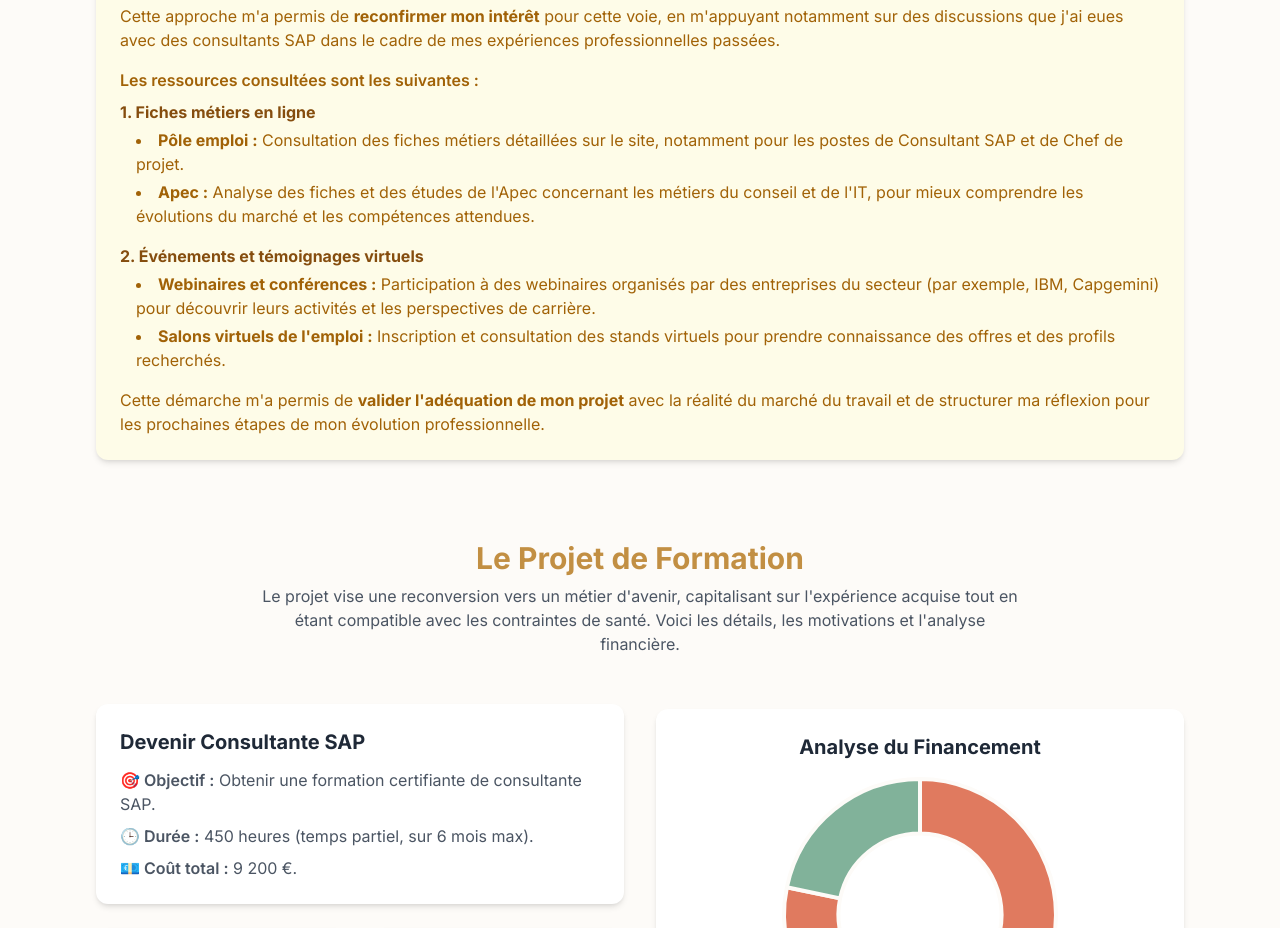
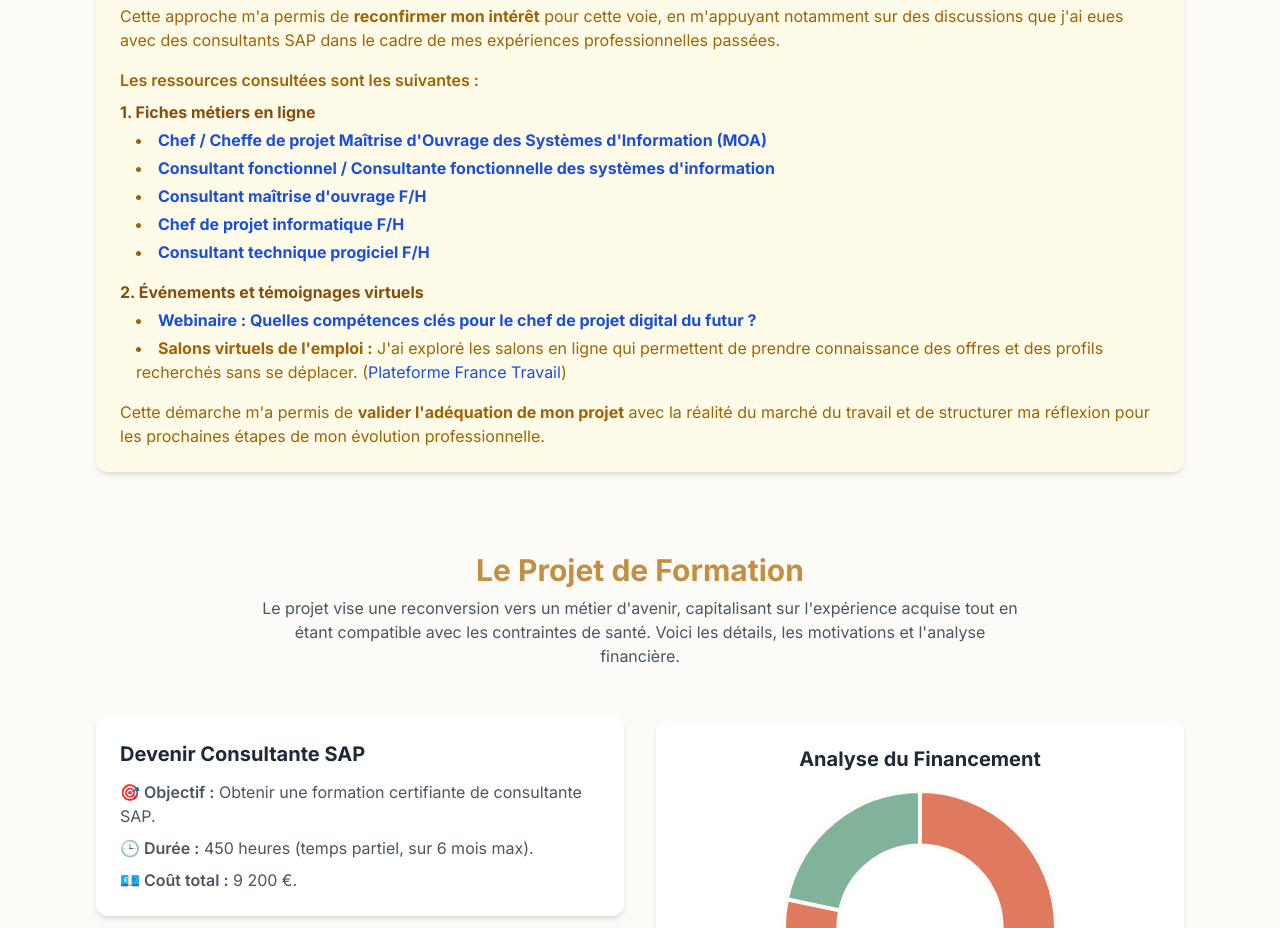
Before and after one commit to MMPA1974/Mathilde-PAISLEY_Tableau-de-Bord-Conseil-en-Evolution-Professionnelle, a plain HTML site: page index.html in a window 1280 px wide. Shown: the part 1760-2688 px from the top of the page. Drawn offline with nearby package versions, Linux system fonts and the light colour scheme.

Commit message:
Update index.html

```diff
--- a/index.html
+++ b/index.html
@@ -10,7 +10,7 @@
     <link rel="preconnect" href="https://fonts.gstatic.com" crossorigin>
     <link href="https://fonts.googleapis.com/css2?family=Inter:wght@400;500;600;700&display=swap" rel="stylesheet">
     <!-- Chosen Palette: Warm Neutrals -->
-    <!-- Application Structure Plan: A narrative, single-page scrolling application that guides the user through the story. It starts with the 'Situation' (the problem), moves to the 'Projet' (the proposed solution), and finishes with the 'Plan d'Action' (the execution). A new 'Complément d'information' section is added after the 'Situation' to provide deeper personal context and challenges, with specific phrases now highlighted in bold for emphasis. The 'Difficulté des enquêtes métier' section has been replaced with a more positive 'Point sur la phase d'enquête métier', detailing adapted research methods and now correctly using <b> tags for emphasis. This structure is more intuitive for a personal case file than a data-heavy dashboard. Key interactions include a visual timeline for the backstory, a funding breakdown chart, and an interactive toggle to compare the strategic hypotheses. This flow makes the information digestible and focuses on the journey towards the goal. -->
+    <!-- Application Structure Plan: A narrative, single-page scrolling application that guides the user through the story. It starts with the 'Situation' (the problem), moves to the 'Projet' (the proposed solution), and finishes with the 'Plan d'Action' (the execution). A new 'Complément d'information' section is added after the 'Situation' to provide deeper personal context and challenges, with specific phrases now highlighted in bold for emphasis. The 'Difficulté des enquêtes métier' section has been replaced with a more positive 'Point sur la phase d'enquête métier', detailing adapted research methods and now correctly using <b> tags for emphasis. The 'Prochaines Étapes' card now takes full width within its grid column and its height adjusts to its content, with a line break for better readability. This structure is more intuitive for a personal case file than a data-heavy dashboard. Key interactions include a visual timeline for the backstory, a funding breakdown chart, and an interactive toggle to compare the strategic hypotheses. This flow makes the information digestible and focuses on the journey towards the goal. -->
     <!-- Visualization & Content Choices: 1. Timeline (HTML/CSS): Goal=Inform on health history -> Method=Vertical timeline -> Interaction=None, visual clarity is key -> Justification=Best way to show chronological events. 2. Funding Donut Chart (Chart.js): Goal=Compare cost vs. funding -> Method=Donut Chart -> Interaction=Hover tooltips -> Justification=Clearly shows part-to-whole relationship of the funding gap. 3. Hypotheses Toggle (JS): Goal=Compare strategic options -> Method=Clickable buttons showing/hiding details -> Interaction=User clicks to reveal info -> Justification=Engages the user in the decision-making process. 4. Complément d'information (HTML/CSS): Goal=Inform on personal motivations and challenges -> Method=Structured text blocks in a card layout with bolded phrases for emphasis using <b> tags -> Interaction=None -> Justification=Provides essential qualitative context. -->
     <!-- CONFIRMATION: NO SVG graphics used. NO Mermaid JS used. -->
     <style>
@@ -201,13 +201,16 @@
                     <p class="text-yellow-700 font-semibold mb-2">Les ressources consultées sont les suivantes :</p>
                     <h4 class="font-bold text-md mb-1 text-yellow-800">1. Fiches métiers en ligne</h4>
                     <ul class="list-disc list-inside text-yellow-700 space-y-1 ml-4 mb-4">
-                        <li><b>Pôle emploi :</b> Consultation des fiches métiers détaillées sur le site, notamment pour les postes de Consultant SAP et de Chef de projet.</li>
-                        <li><b>Apec :</b> Analyse des fiches et des études de l'Apec concernant les métiers du conseil et de l'IT, pour mieux comprendre les évolutions du marché et les compétences attendues.</li>
+                        <li><a href="https://candidat.francetravail.fr/metierscope/fiche-metier/M1881/chef-cheffe-de-projet-maitrise-ouvrage-des-systemes-information-moa" target="_blank" class="text-blue-700 hover:underline"><b>Chef / Cheffe de projet Maîtrise d'Ouvrage des Systèmes d'Information (MOA)</b></a></li>
+                        <li><a href="https://candidat.francetravail.fr/metierscope/fiche-metier/M1806/consultant-fonctionnel-consultante-fonctionnelle-des-systemes-information" target="_blank" class="text-blue-700 hover:underline"><b>Consultant fonctionnel / Consultante fonctionnelle des systèmes d'information</b></a></li>
+                        <li><a href="https://www.apec.fr/tous-nos-metiers/informatique/consultant-maitrise-douvrage.html" target="_blank" class="text-blue-700 hover:underline"><b>Consultant maîtrise d'ouvrage F/H</b></a></li>
+                        <li><a href="https://www.apec.fr/tous-nos-metiers/informatique/chef-de-projet-informatique.html" target="_blank" class="text-blue-700 hover:underline"><b>Chef de projet informatique F/H</b></a></li>
+                        <li><a href="https://www.apec.fr/tous-nos-metiers/informatique/consultant-technique-progiciel.html" target="_blank" class="text-blue-700 hover:underline"><b>Consultant technique progiciel F/H</b></a></li>
                     </ul>
                     <h4 class="font-bold text-md mb-1 text-yellow-800">2. Événements et témoignages virtuels</h4>
                     <ul class="list-disc list-inside text-yellow-700 space-y-1 ml-4 mb-4">
-                        <li><b>Webinaires et conférences :</b> Participation à des webinaires organisés par des entreprises du secteur (par exemple, IBM, Capgemini) pour découvrir leurs activités et les perspectives de carrière.</li>
-                        <li><b>Salons virtuels de l'emploi :</b> Inscription et consultation des stands virtuels pour prendre connaissance des offres et des profils recherchés.</li>
+                        <li><a href="https://webikeo.fr/webinar/quelles-competences-cles-pour-le-chef-de-projet-digital-du-futur" target="_blank" class="text-blue-700 hover:underline"><b>Webinaire : Quelles compétences clés pour le chef de projet digital du futur ?</b></a></li>
+                        <li><b>Salons virtuels de l'emploi :</b> J'ai exploré les salons en ligne qui permettent de prendre connaissance des offres et des profils recherchés sans se déplacer. (<a href="https://salonenligne.francetravail.fr/candidat/" target="_blank" class="text-blue-700 hover:underline">Plateforme France Travail</a>)</li>
                     </ul>
                     <p class="text-yellow-700">Cette démarche m'a permis de <b>valider l'adéquation de mon projet</b> avec la réalité du marché du travail et de structurer ma réflexion pour les prochaines étapes de mon évolution professionnelle.</p>
                 </div>
@@ -301,7 +304,7 @@
                             <li>Support d'aide à la réflexion pour votre projet de changement de métier ou de profession pour voter dossier ptp.pdf</li>
                         </ul>
                     </div>
-                     <div class="card p-6 h-full">
+                     <div class="card p-6 h-auto w-full">
                         <h3 class="text-xl font-bold mb-4 text-gray-800">Prochaines Étapes</h3>
                         <ul class="space-y-4">
                             <li class="flex items-start">
@@ -322,7 +325,7 @@
                                 <span class="text-amber-600 mr-3 mt-1">➔</span>
                                 <div>
                                     <h4 class="font-semibold text-gray-700">Prochain RDV</h4>
-                                    <p class="text-sm text-gray-500">Le <strong class="font-bold">28 Septembre 2025 à 10h30 par téléphone</strong> pour faire le point et avancer sur le dossier.</p>
+                                    <p class="text-sm text-gray-500">Le <strong class="font-bold">28 Septembre 2025 à 10h30 par téléphone</strong><br>pour faire le point et avancer sur le dossier.</p>
                                 </div>
                             </li>
                         </ul>
```
